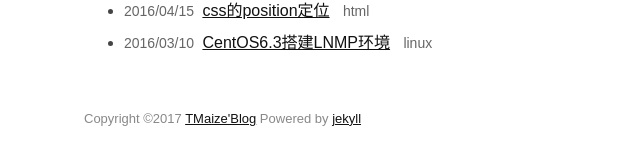
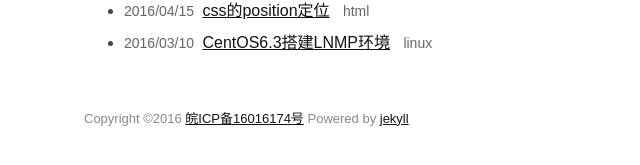
Before and after one commit to TMaize/tmaize-blog, a Jekyll site: the page built from index.html, in a window 1280 px wide. Shown: the part 648-813 px from the top of the page, without its empty margins (226-866 px from the left). Built offline with Jekyll 4.4.1, drawn with Linux system fonts in a browser that asks for light colours.

Commit message:
修改样式

```diff
--- a/_includes/footer.html
+++ b/_includes/footer.html
@@ -1 +1 @@
-<footer>Copyright ©2017 <a href="{{ site.home }}">{{ site.title }}</a> Powered by <a href="http://jekyll.com.cn/">jekyll</a></footer>
+<footer>Copyright ©2016 <a href="{{ site.home }}">皖ICP备16016174号</a> Powered by <a href="http://jekyll.com.cn/">jekyll</a></footer>
```
